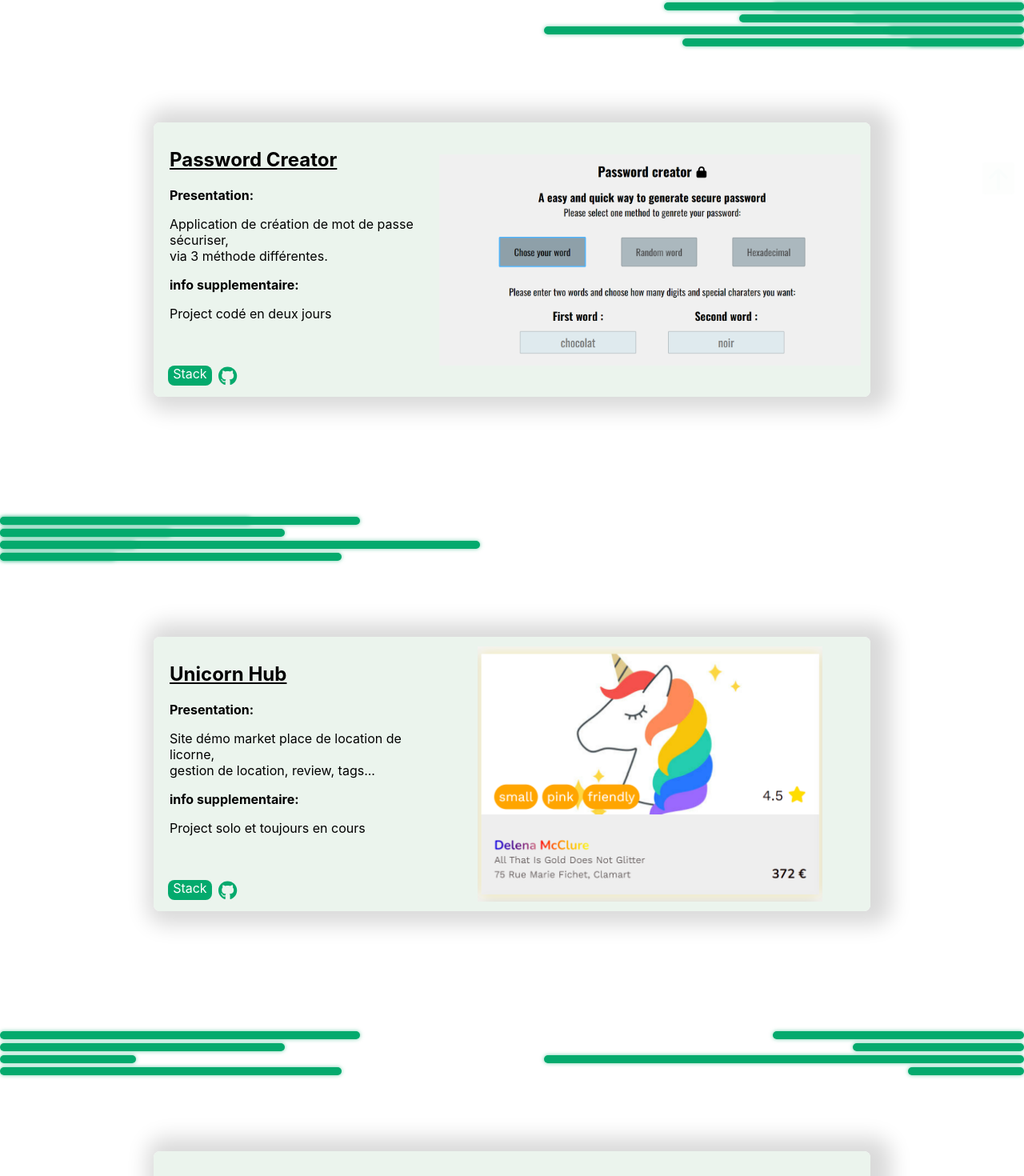
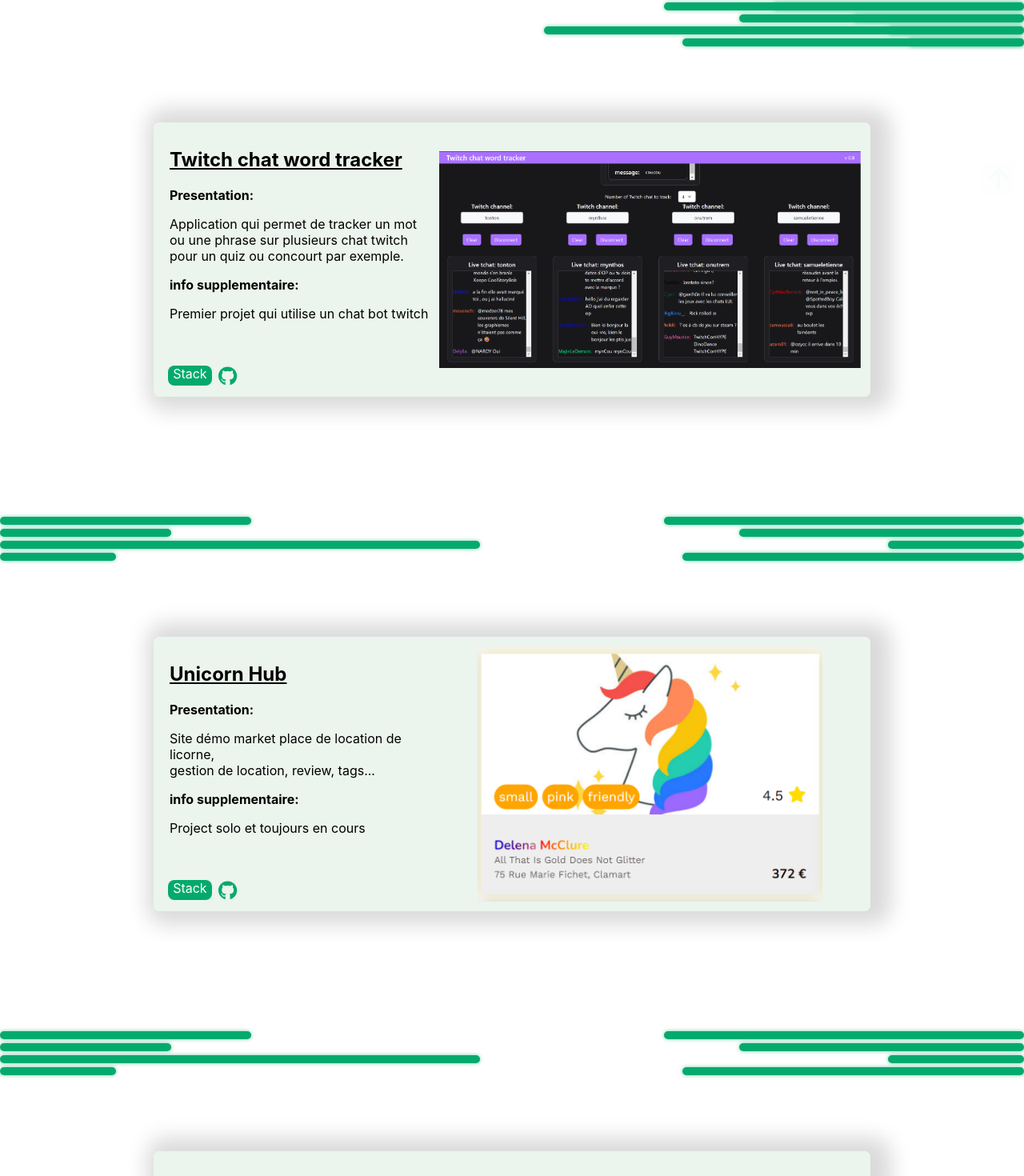
Before and after one commit to LFSchefer/portfolio, a React (Create React App) app: page / in a window 1280 px wide. Shown: the part 540-2010 px from the top of the page at 80% size. Built offline with nearby package versions, Linux system fonts and the light colour scheme.

Commit message:
add twitch word chat

```diff
--- a/src/App.js
+++ b/src/App.js
@@ -7,7 +7,8 @@
 import Unicorn from './components/Unicorn';
 import Separation from './components/Separation';
 import ReactComponents from './components/ReactComponents';
-import ReactMiniGame from './components/ReactMinigame';
+import ChatTracker from './components/ChatTracker'
+// import ReactMiniGame from './components/ReactMinigame';
 
 // TODO
 
@@ -26,18 +27,25 @@
       shadowColor={"0px 0px 5px 0px #04aa6d8f"}
       direction={"right"}
       />
+      <ChatTracker/>
+      <Separation
+      color={"#04AA6D"}
+      shadowColor={"0px 0px 5px 0px #04aa6d8f"}
+      direction={"left"}
+      multiway={true}
+      />
+      <Unicorn/>
+      <Separation
+      color={"#04AA6D"}
+      shadowColor={"0px 0px 5px 0px #04aa6d8f"}
+      direction={"left"}
+      multiway={true}
+      />
       <Password/>
       <Separation
       color={"#04AA6D"}
       shadowColor={"0px 0px 5px 0px #04aa6d8f"}
       direction={"left"}
-      />
-      <Unicorn/>
-      <Separation
-      color={"#04AA6D"}
-      shadowColor={"0px 0px 5px 0px #04aa6d8f"}
-      direction={"right"}
-      multiway={true}
       />
       {/* <ReactMiniGame/> */}
       <ReactComponents/>
--- /dev/null
+++ b/src/components/ChatTracker.css
@@ -0,0 +1,7 @@
+.img-baner {
+  background-size: contain;
+  width: 560px;
+  height: 319px;
+  background-repeat: no-repeat;
+  background-position: center;
+}
--- /dev/null
+++ b/src/components/ChatTracker.jsx
@@ -0,0 +1,53 @@
+import * as React from "react";
+import "./ChatTracker.css";
+import { FontAwesomeIcon } from '@fortawesome/react-fontawesome';
+import { faGithub } from '@fortawesome/free-brands-svg-icons';
+
+export default function Password() {
+
+  const [extend, setExtend] = React.useState(false)
+  const [neverExtend, setNeverExtend] = React.useState(true)
+
+  const handleClick = () => {
+    setExtend(prev => !prev)
+    setNeverExtend(false)
+  }
+
+  const stack = <div className={
+    neverExtend ? "stack" :
+    extend ? "stack-anim" : "stack-back"}>
+  <p><strong>Stack Technique:</strong></p>
+  <ul>
+    <li>Single page React application</li>
+    <li>Connection a plusieurs chats twitch via TMI.JS</li>
+    <li>Retourne une liste de vainqueurs agrégé des différent chat.</li>
+  </ul>
+</div>
+
+  return (
+    <div className="shadow-box">
+      <div className="card">
+        <div className="card-info">
+          <div className="card-title">
+            <a href="https://chat-word-tracker-cb6592fdef39.herokuapp.com/" target="blank">
+              <h2>Twitch chat word tracker</h2>
+            </a>
+          </div>
+          <div className="card-txt">
+            <p><strong>Presentation:</strong></p>
+            <p>Application qui permet de tracker un mot ou une phrase sur plusieurs chat twitch pour un quiz ou concourt par exemple.</p>
+            <p><strong>info supplementaire:</strong></p>
+            <p>Premier projet qui utilise un chat bot twitch</p>
+          </div>
+        </div>
+        <div className="img-baner" style={{ backgroundImage: "url('/images/Twitch-banner.png')" }}>
+        </div>
+        <div className="btn-stack" onClick={handleClick}>Stack</div>
+        <a href="https://github.com/LFSchefer/chat-word-tracker" target="blank" style={{marginTop: "12px"}} className="github-project-link">
+        <FontAwesomeIcon icon={faGithub} style={{color: "#04AA6D"}} size="xl" />
+        </a>
+      </div>
+      {stack}
+    </div>
+  )
+}
```
Also changed, not shown: public/images/Twitch-banner.png (added).
